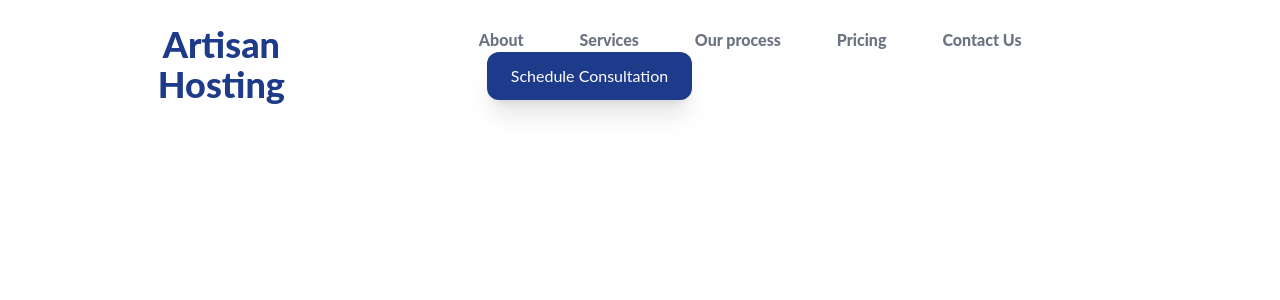
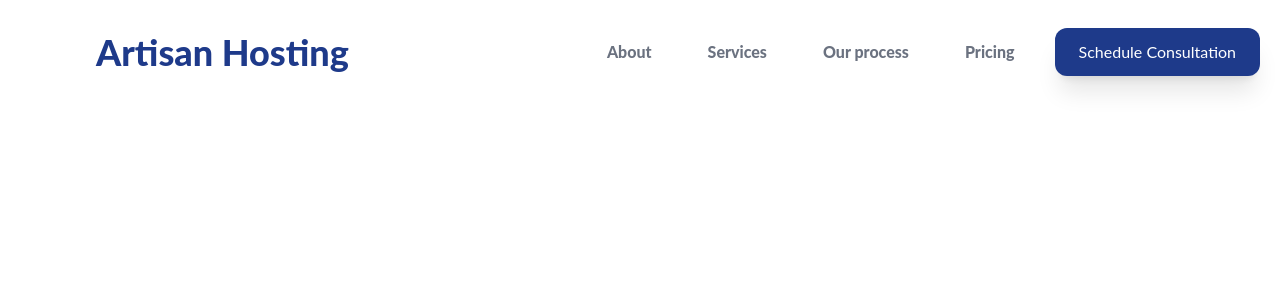
Before and after one commit to Artisan-Hosting/artisan_website, a React (Create React App) app: page / in a window 1280 px wide. Shown: the top 300 px of the page. Built offline with nearby package versions, Linux system fonts and the light colour scheme.

Commit message:
FIX: removing contact us button on the header

```diff
--- a/src/components/Navbar/NavLinks.js
+++ b/src/components/Navbar/NavLinks.js
@@ -16,9 +16,6 @@ const NavLinks = () => {
             <HashLink className="px-4 font-extrabold text-gray-500 hover:text-blue-900" smooth to="/pricing">
                 Pricing
             </HashLink>
-            <HashLink className="px-4 font-extrabold text-gray-500 hover:text-blue-900" to="/contact#contact">
-                Contact Us
-            </HashLink>
             <HashLink className="text-white bg-blue-900 hover:bg-blue-800 inline-flex items-center justify-center w-auto px-6 py-3 shadow-xl rounded-xl" smooth to="/schedule">
                 Schedule Consultation
             </HashLink>
```
